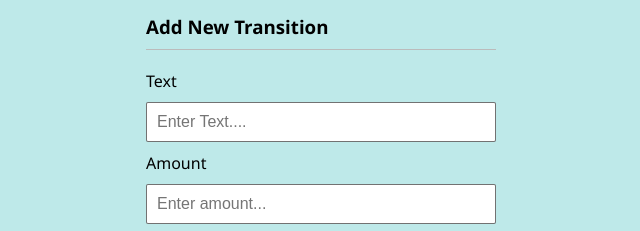
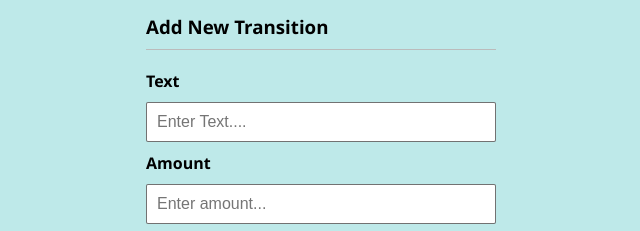
Before and after one commit to AreebRehman5/ExpenseCalculators, a plain HTML site: page index.html in a window 1280 px wide. Shown: the part 433-664 px from the top of the page, 319-959 px from the left. Drawn offline with Linux system fonts and the light colour scheme.

Commit message:
Update index.html

```diff
--- a/index.html
+++ b/index.html
@@ -39,11 +39,11 @@
       <h3>Add New Transition</h3>
       <form id="form">
           <div class="form-control">
-              <label for="text">Text</label>
+              <label for="text"><b>Text</b></label>
               <input type="text" id="text" placeholder="Enter Text...."/>
           </div>
           <div class="form-control">
-              <label for="amount">Amount</label>
+              <label for="amount"><b>Amount</b></label>
               <input type="number" id="amount" placeholder="Enter amount...">
           </div>
           <button class="btn">All transaction</button>
```
